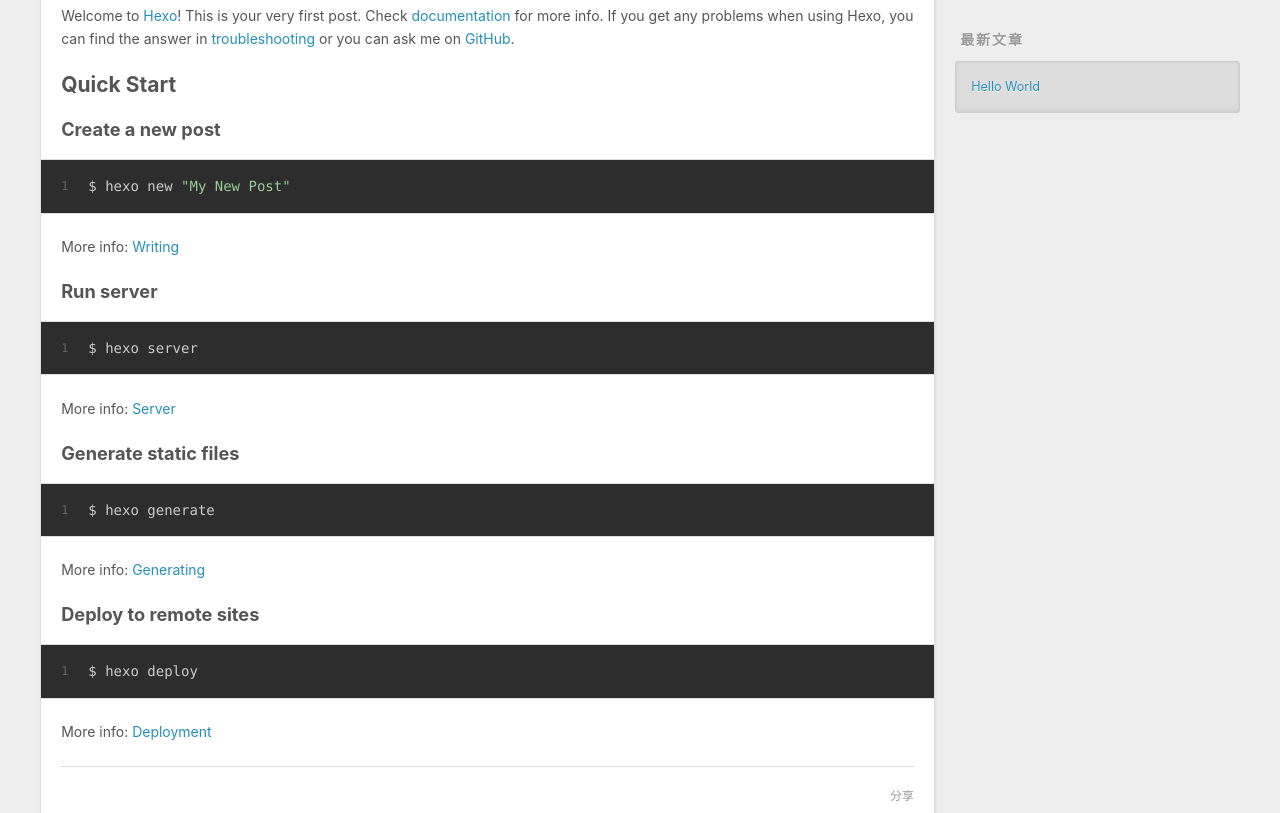
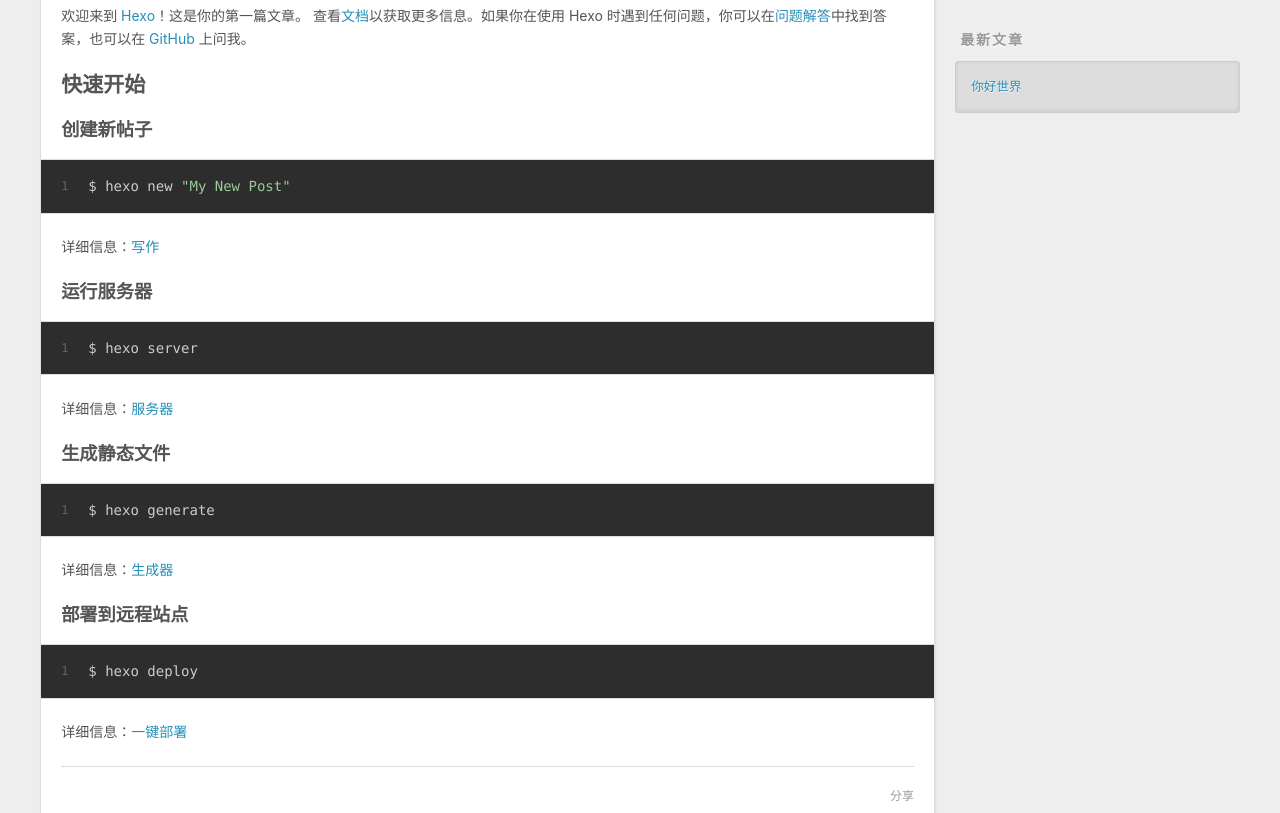
Before and after one commit to 001hao/001hao.github.io, a plain HTML site: page 2024/12/25/hello-world/index.html in a window 1280 px wide. Shown: the part 448-1261 px from the top of the page. Drawn offline with Linux system fonts and the light colour scheme.

Commit message:
Site updated: 2024-12-25 23:04:33

```diff
--- a/2024/12/25/hello-world/index.html
+++ b/2024/12/25/hello-world/index.html
@@ -4,17 +4,17 @@
   <meta charset="utf-8">
 
 
-  <title>Hello World | 001号的个人博客</title>
+  <title>你好世界 | 001号的个人博客</title>
   <meta name="viewport" content="width=device-width, initial-scale=1, shrink-to-fit=no">
-  <meta name="description" content="Welcome to Hexo! This is your very first post. Check documentation for more info. If you get any problems when using Hexo, you can find the answer in troubleshooting or you can ask me on GitHub. Quick">
+  <meta name="description" content="欢迎来到 Hexo！这是你的第一篇文章。 查看文档以获取更多信息。如果你在使用 Hexo 时遇到任何问题，你可以在问题解答中找到答案，也可以在 GitHub 上问我。 快速开始创建新帖子1$ hexo new &quot;My New Post&quot;  详细信息：写作 运行服务器1$ hexo server  详细信息：服务器 生成静态文件1$ hexo generate  详细信息：生成器">
 <meta property="og:type" content="article">
-<meta property="og:title" content="Hello World">
+<meta property="og:title" content="你好世界">
 <meta property="og:url" content="https://001hao.github.io/2024/12/25/hello-world/">
 <meta property="og:site_name" content="001号的个人博客">
-<meta property="og:description" content="Welcome to Hexo! This is your very first post. Check documentation for more info. If you get any problems when using Hexo, you can find the answer in troubleshooting or you can ask me on GitHub. Quick">
+<meta property="og:description" content="欢迎来到 Hexo！这是你的第一篇文章。 查看文档以获取更多信息。如果你在使用 Hexo 时遇到任何问题，你可以在问题解答中找到答案，也可以在 GitHub 上问我。 快速开始创建新帖子1$ hexo new &quot;My New Post&quot;  详细信息：写作 运行服务器1$ hexo server  详细信息：服务器 生成静态文件1$ hexo generate  详细信息：生成器">
 <meta property="og:locale" content="zh_CN">
 <meta property="article:published_time" content="2024-12-25T14:10:33.952Z">
-<meta property="article:modified_time" content="2024-12-25T14:10:33.952Z">
+<meta property="article:modified_time" content="2024-12-25T14:46:16.951Z">
 <meta property="article:author" content="001号">
 <meta name="twitter:card" content="summary">
 
@@ -85,7 +85,7 @@
 
 
     <h1 class="p-name article-title" itemprop="headline name">
-      Hello World
+      你好世界
     </h1>
 
 
@@ -93,24 +93,24 @@
 
     <div class="e-content article-entry" itemprop="articleBody">
 
-        <p>Welcome to <a target="_blank" rel="noopener" href="https://hexo.io/">Hexo</a>! This is your very first post. Check <a target="_blank" rel="noopener" href="https://hexo.io/docs/">documentation</a> for more info. If you get any problems when using Hexo, you can find the answer in <a target="_blank" rel="noopener" href="https://hexo.io/docs/troubleshooting.html">troubleshooting</a> or you can ask me on <a target="_blank" rel="noopener" href="https://github.com/hexojs/hexo/issues">GitHub</a>.</p>
-<h2 id="Quick-Start"><a href="#Quick-Start" class="headerlink" title="Quick Start"></a>Quick Start</h2><h3 id="Create-a-new-post"><a href="#Create-a-new-post" class="headerlink" title="Create a new post"></a>Create a new post</h3><figure class="highlight bash"><table><tr><td class="gutter"><pre><span class="line">1</span><br></pre></td><td class="code"><pre><span class="line">$ hexo new <span class="string">&quot;My New Post&quot;</span></span><br></pre></td></tr></table></figure>
+        <p>欢迎来到 <a target="_blank" rel="noopener" href="https://hexo.io/">Hexo</a>！这是你的第一篇文章。 查看<a target="_blank" rel="noopener" href="https://hexo.io/docs/">文档</a>以获取更多信息。如果你在使用 Hexo 时遇到任何问题，你可以在<a target="_blank" rel="noopener" href="https://hexo.io/zh-cn/docs/troubleshooting">问题解答</a>中找到答案，也可以在 <a target="_blank" rel="noopener" href="https://github.com/hexojs/hexo/issues">GitHub</a> 上问我。</p>
+<h2 id="快速开始"><a href="#快速开始" class="headerlink" title="快速开始"></a>快速开始</h2><h3 id="创建新帖子"><a href="#创建新帖子" class="headerlink" title="创建新帖子"></a>创建新帖子</h3><figure class="highlight bash"><table><tr><td class="gutter"><pre><span class="line">1</span><br></pre></td><td class="code"><pre><span class="line">$ hexo new <span class="string">&quot;My New Post&quot;</span></span><br></pre></td></tr></table></figure>
 
-<p>More info: <a target="_blank" rel="noopener" href="https://hexo.io/docs/writing.html">Writing</a></p>
-<h3 id="Run-server"><a href="#Run-server" class="headerlink" title="Run server"></a>Run server</h3><figure class="highlight bash"><table><tr><td class="gutter"><pre><span class="line">1</span><br></pre></td><td class="code"><pre><span class="line">$ hexo server</span><br></pre></td></tr></table></figure>
+<p>详细信息：<a target="_blank" rel="noopener" href="https://hexo.io/zh-cn/docs/writing">写作</a></p>
+<h3 id="运行服务器"><a href="#运行服务器" class="headerlink" title="运行服务器"></a>运行服务器</h3><figure class="highlight bash"><table><tr><td class="gutter"><pre><span class="line">1</span><br></pre></td><td class="code"><pre><span class="line">$ hexo server</span><br></pre></td></tr></table></figure>
 
-<p>More info: <a target="_blank" rel="noopener" href="https://hexo.io/docs/server.html">Server</a></p>
-<h3 id="Generate-static-files"><a href="#Generate-static-files" class="headerlink" title="Generate static files"></a>Generate static files</h3><figure class="highlight bash"><table><tr><td class="gutter"><pre><span class="line">1</span><br></pre></td><td class="code"><pre><span class="line">$ hexo generate</span><br></pre></td></tr></table></figure>
+<p>详细信息：<a target="_blank" rel="noopener" href="https://hexo.io/zh-cn/docs/server">服务器</a></p>
+<h3 id="生成静态文件"><a href="#生成静态文件" class="headerlink" title="生成静态文件"></a>生成静态文件</h3><figure class="highlight bash"><table><tr><td class="gutter"><pre><span class="line">1</span><br></pre></td><td class="code"><pre><span class="line">$ hexo generate</span><br></pre></td></tr></table></figure>
 
-<p>More info: <a target="_blank" rel="noopener" href="https://hexo.io/docs/generating.html">Generating</a></p>
-<h3 id="Deploy-to-remote-sites"><a href="#Deploy-to-remote-sites" class="headerlink" title="Deploy to remote sites"></a>Deploy to remote sites</h3><figure class="highlight bash"><table><tr><td class="gutter"><pre><span class="line">1</span><br></pre></td><td class="code"><pre><span class="line">$ hexo deploy</span><br></pre></td></tr></table></figure>
+<p>详细信息：<a target="_blank" rel="noopener" href="https://hexo.io/zh-cn/docs/generating">生成器</a></p>
+<h3 id="部署到远程站点"><a href="#部署到远程站点" class="headerlink" title="部署到远程站点"></a>部署到远程站点</h3><figure class="highlight bash"><table><tr><td class="gutter"><pre><span class="line">1</span><br></pre></td><td class="code"><pre><span class="line">$ hexo deploy</span><br></pre></td></tr></table></figure>
 
-<p>More info: <a target="_blank" rel="noopener" href="https://hexo.io/docs/one-command-deployment.html">Deployment</a></p>
+<p>详细信息：<a target="_blank" rel="noopener" href="https://hexo.io/zh-cn/docs/one-command-deployment">一键部署</a></p>
 
 
     </div>
     <footer class="article-footer">
-      <a data-url="https://001hao.github.io/2024/12/25/hello-world/" data-id="cm53zvs3d00002svlepak0b8e" data-title="Hello World" class="article-share-link"><span class="fa fa-share">分享</span></a>
+      <a data-url="https://001hao.github.io/2024/12/25/hello-world/" data-id="cm54105ir00000cvlei0xb3si" data-title="你好世界" class="article-share-link"><span class="fa fa-share">分享</span></a>
 
 
 
@@ -151,7 +151,7 @@
       <ul>
 
           <li>
-            <a href="/2024/12/25/hello-world/">Hello World</a>
+            <a href="/2024/12/25/hello-world/">你好世界</a>
           </li>
 
       </ul>
```
Also changed, not shown: archives/2024/12/index.html (+2 -2 lines), archives/2024/index.html (+2 -2 lines), archives/index.html (+2 -2 lines), index.html (+12 -12 lines).
